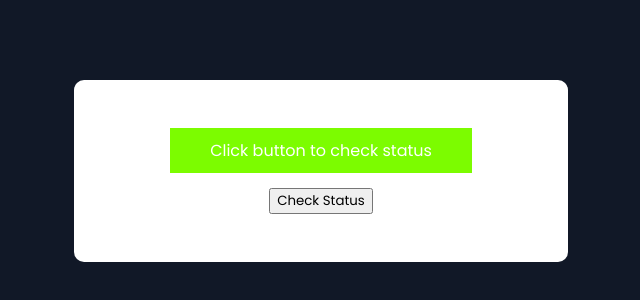
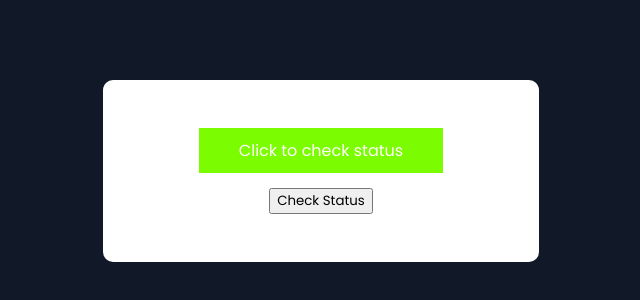
Before and after one commit to Jeevan1310/js-connectivity-checker, a plain HTML site: page index.html in a window 1280 px wide. Shown: the part 168-468 px from the top of the page, without its empty margins (319-959 px from the left). Drawn offline with Linux system fonts and the light colour scheme.

Commit message:
edited index.html

```diff
--- a/index.html
+++ b/index.html
@@ -18,7 +18,7 @@
 <body>
     <div class="container">
         <div class="status" id="status">
-            Click button to check status
+            Click to check status
         </div>
         <button onclick="checkConnectivityStatus()"> Check Status</button>
     </div>
```
